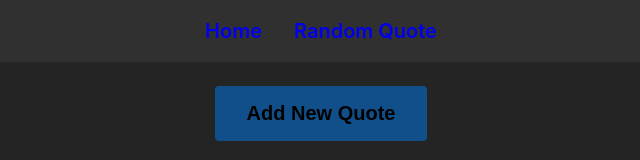
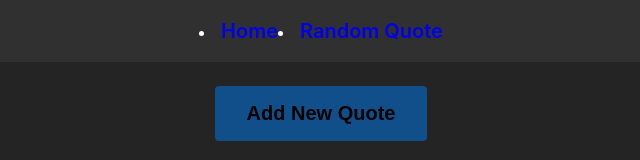
Before and after one commit to TheMankel/Quotable, a React (Vite) app: page / in a window 1280 px wide. Shown: the top 160 px of the page, without its empty margins (319-959 px from the left). Built offline with nearby package versions, Linux system fonts and the light colour scheme; no server answers.

Commit message:
Refactored NavBar styling

```diff
--- a/src/components/UI/NavBar/NavBar.module.css
+++ /dev/null
@@ -1,17 +0,0 @@
-.listWrapper {
-  display: flex;
-  justify-content: center;
-  align-items: center;
-  background-color: rgb(var(--bg-secondary-color));
-  padding: 1rem;
-}
-
-.list {
-  display: flex;
-  justify-content: space-between;
-  align-items: center;
-  list-style: none;
-  margin: 0;
-  padding: 0;
-  gap: 2rem;
-}
--- /dev/null
+++ b/src/components/UI/NavBar/NavBar.style.ts
@@ -0,0 +1,9 @@
+import styled from 'styled-components';
+
+export const NavWrapper = styled.nav`
+  display: flex;
+  justify-content: center;
+  align-items: center;
+  background-color: rgb(var(--bg-secondary-color));
+  padding: 1rem;
+`;
--- a/src/components/UI/NavBar/NavBar.tsx
+++ b/src/components/UI/NavBar/NavBar.tsx
@@ -1,5 +1,5 @@
 import Navigation from '../Navigation/Navigation';
-import styles from './NavBar.module.css';
+import { NavWrapper } from './NavBar.style';
 
 const NavBar = () => {
   const pagesUrls = [
@@ -14,11 +14,9 @@ const NavBar = () => {
   ];
   return (
     <header>
-      <nav className={styles.listWrapper}>
-        <ul className={styles.list}>
-          <Navigation pagesUrls={pagesUrls} />
-        </ul>
-      </nav>
+      <NavWrapper>
+        <Navigation pagesUrls={pagesUrls} />
+      </NavWrapper>
     </header>
   );
 };
```
